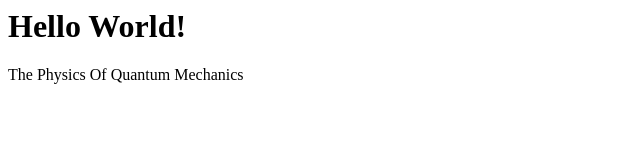
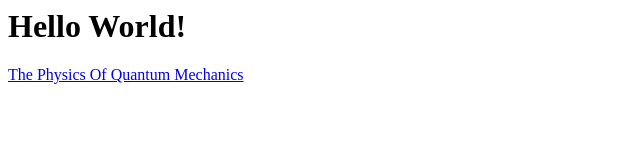
Before and after one commit to liuminglang/liuminglang.github.io, a plain HTML site: page index.html in a window 1280 px wide. Shown: the whole page, without its empty margins (0-640 px from the left). Drawn offline with Linux system fonts and the light colour scheme.

Commit message:
Update index.html

```diff
--- a/index.html
+++ b/index.html
@@ -5,6 +5,6 @@
     </head>
     <body>
         <h1>Hello World!</h1>
-        <a href"https://www-thphys.physics.ox.ac.uk/people/JamesBinney/qb.pdf">The Physics Of Quantum Mechanics</a>
+        <a href="https://www-thphys.physics.ox.ac.uk/people/JamesBinney/qb.pdf">The Physics Of Quantum Mechanics</a>
     </body>
 </html>
```
